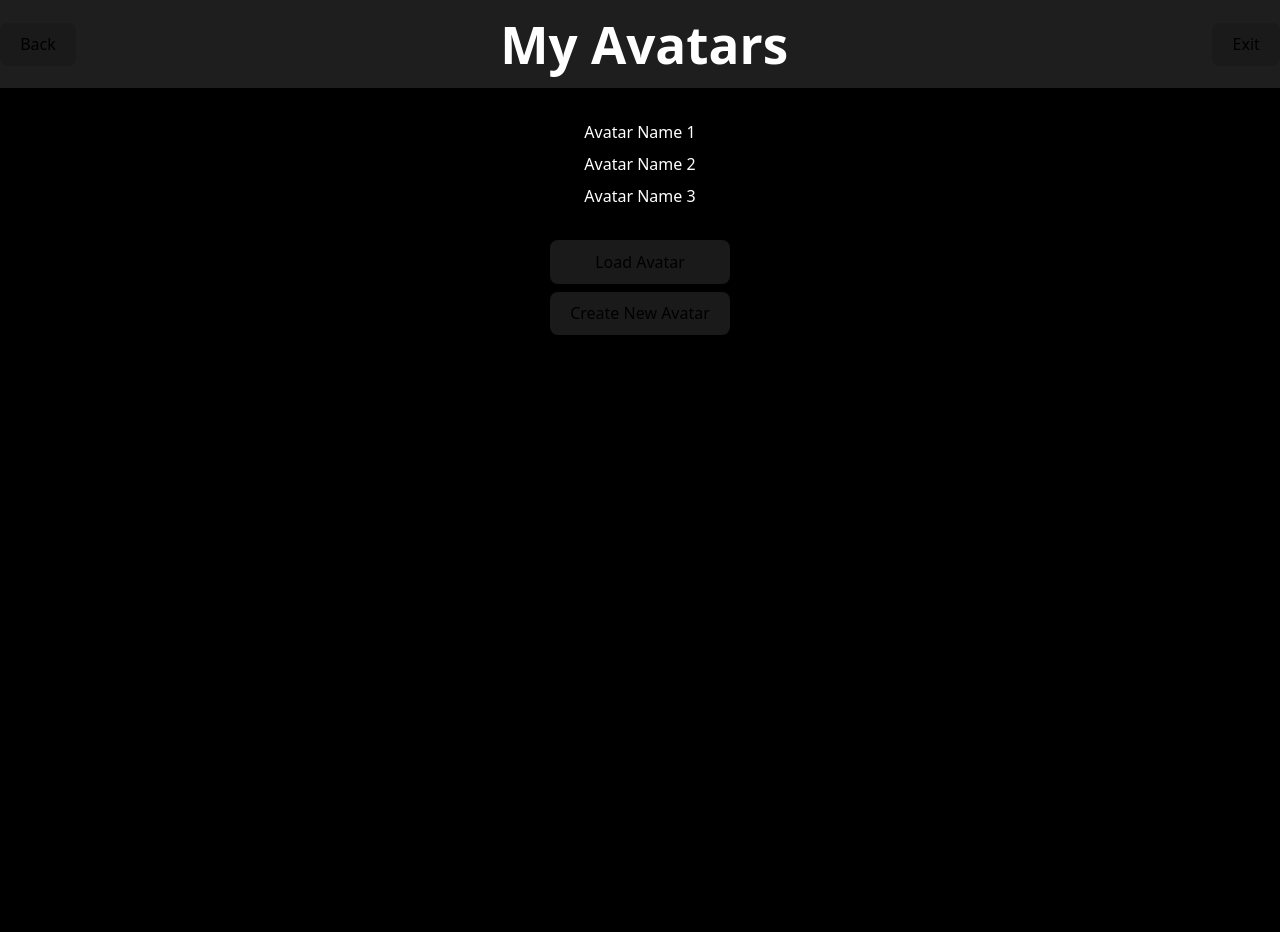
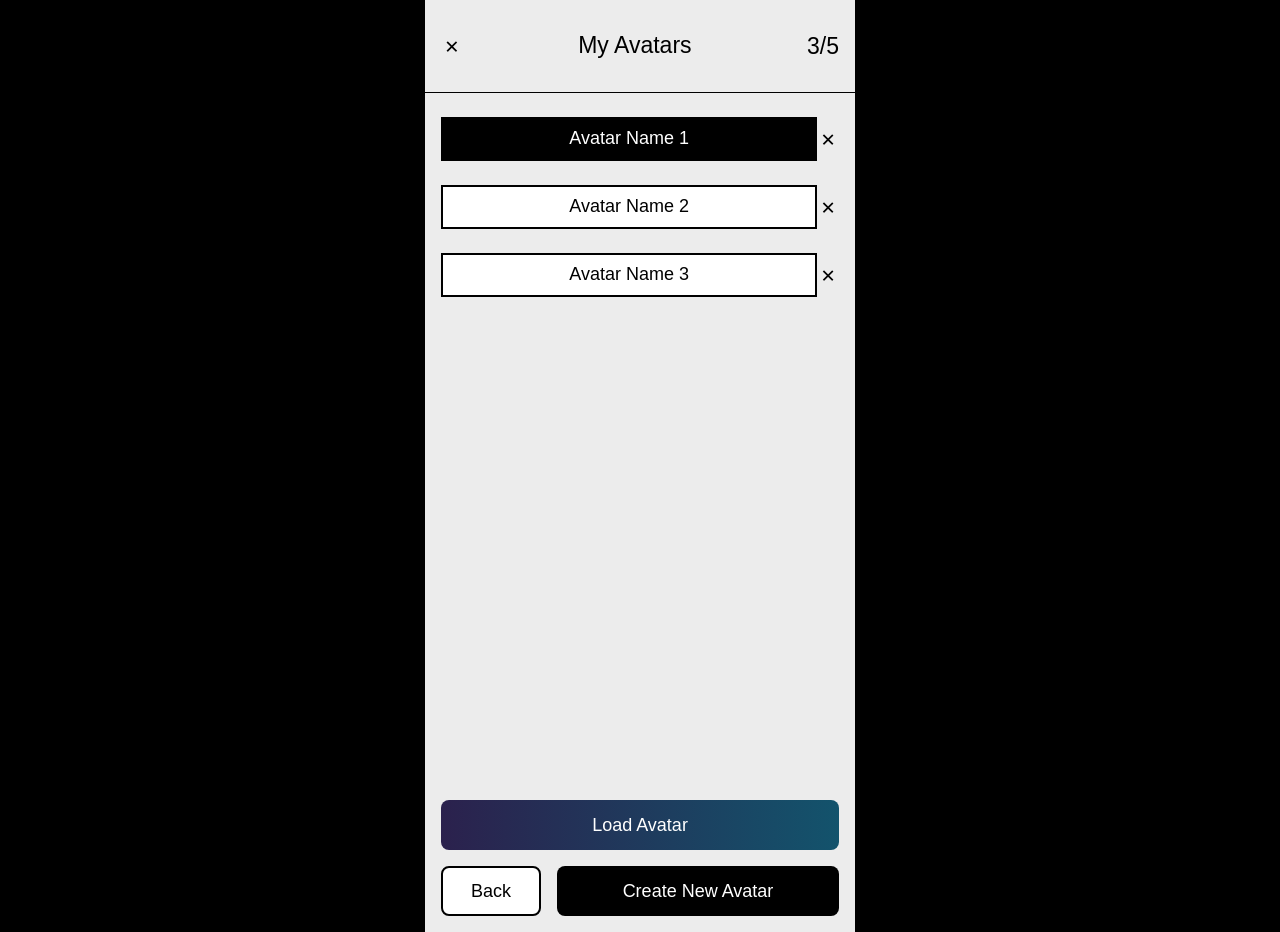
Before and after one commit to filipal/reagraph-vjezba, a React (Vite) app: page /logged-in in a window 1280 px wide. Before the commit the page ends 800 px from the top, so only its background shows below. Built offline with nearby package versions, Linux system fonts and the light colour scheme.

Commit message:
dodana slika

```diff
--- a/src/pages/LoggedInPage.css
+++ b/src/pages/LoggedInPage.css
@@ -1,45 +1,130 @@
 .logged-in-page {
-  color: #fff;
-  background: #000;
-  min-height: 100vh;
+  width: 430px;
+  min-height: 932px;
+  margin: 0 auto;
+  background: rgb(236, 236, 236);
   display: flex;
   flex-direction: column;
-  align-items: center;
 }
 
-.page-header {
-  width: 100%;
-  padding: 1rem;
+.header {
   display: flex;
+  align-items: center;
   justify-content: space-between;
-  align-items: center;
-  background: #1e1e1e;
+  padding: 16px;
+  border-bottom: 1px solid #000;
 }
 
-.page-header h1 {
-  margin: 0;
+.title {
+  display: flex;
+  flex-direction: row;
+  align-items: center;
+  font-family: "Outfit", sans-serif;
+  font-size: 23px;
+  font-weight: 400;
+  line-height: 29px;
+  color: #000;
+}
+
+.count {
+  font-family: "Outfit", sans-serif;
+  font-size: 23px;
+  font-weight: 400;
+  color: #000;
+}
+
+.icon-button {
+  background: none;
+  border: none;
+  font-size: 24px;
+  line-height: 1;
+  padding: 4px;
+  cursor: pointer;
+  color: #000;
 }
 
 .avatar-list {
   list-style: none;
-  padding: 0;
-  margin: 2rem 0;
-  display: flex;
-  flex-direction: column;
-  gap: 0.5rem;
+  padding: 24px 16px;
+  margin: 0;
+  flex: 1;
 }
 
-.container {
-  width: 100%;
-  height: 100vh;
+.avatar-item {
   display: flex;
-  justify-content: center;
   align-items: center;
-  background-color: #000;
+  margin-bottom: 24px;
 }
 
-.image {
-  max-width: 100%;
-  max-height: 100%;
-  object-fit: contain;
+.avatar-name {
+  flex: 1;
+  height: 40px;
+  display: flex;
+  align-items: center;
+  justify-content: center;
+  border: 2px solid #000;
+  background: #fff;
+  color: #000;
+  font-family: "Outfit", sans-serif;
+  font-size: 18px;
+  font-weight: 400;
 }
+
+.avatar-name.selected {
+  background: #000;
+  color: #fff;
+}
+
+.footer {
+  padding: 16px;
+}
+
+.button-load {
+  width: 100%;
+  height: 50px;
+  margin-bottom: 16px;
+  background: linear-gradient(to right, #2b214d, #13536c);
+  color: #fff;
+  font-family: "Outfit", sans-serif;
+  font-size: 18px;
+  font-weight: 400;
+  border: none;
+}
+
+.footer-actions {
+  display: flex;
+  gap: 16px;
+}
+
+.exit-button {
+  position: absolute;
+  width: 26.88px;
+  height: 3.39px;
+  left: 18.3px;
+  top: 20.7px;
+  transform: rotate(-135.00deg);
+  border-radius: 3px;
+  background: rgb(255, 255, 255);
+}
+
+.button-back {
+  flex: 0 0 100px;
+  height: 50px;
+  background: #fff;
+  border: 2px solid #000;
+  color: #000;
+  font-family: "Outfit", sans-serif;
+  font-size: 18px;
+  font-weight: 400;
+}
+
+.button-create {
+  flex: 1;
+  height: 50px;
+  background: #000;
+  color: #fff;
+  font-family: "Outfit", sans-serif;
+  font-size: 18px;
+  font-weight: 400;
+  border: none;
+}
--- a/src/pages/LoggedInPage.tsx
+++ b/src/pages/LoggedInPage.tsx
@@ -4,32 +4,50 @@ import './LoggedInPage.css'
 interface Avatar {
   id: number
   name: string
+  isSelected?: boolean
 }
 
 export default function LoggedInPage() {
   const navigate = useNavigate()
 
   const avatars: Avatar[] = [
-    { id: 1, name: 'Avatar Name 1' },
+    { id: 1, name: 'Avatar Name 1', isSelected: true },
     { id: 2, name: 'Avatar Name 2' },
     { id: 3, name: 'Avatar Name 3' },
   ]
 
   return (
     <div className="logged-in-page">
-      <header className="page-header">
-        <button onClick={() => navigate(-1)}>Back</button>
-        <h1>My Avatars</h1>
-        <button onClick={() => navigate('/')}>Exit</button>
+      <header className="header">
+        <button className="icon-button" onClick={() => navigate(-1)}>
+          ×
+        </button>
+        <h1 className="title">My Avatars</h1>
+        <span className="count">{avatars.length}/5</span>
       </header>
+
       <ul className="avatar-list">
-        {avatars.map((a) => (
-          <li key={a.id}>{a.name}</li>
+        {avatars.map((avatar) => (
+          <li key={avatar.id} className="avatar-item">
+            <div className={`avatar-name${avatar.isSelected ? ' selected' : ''}`}>{avatar.name}</div>
+            <button className="icon-button" aria-label="remove avatar">
+              ×
+            </button>
+          </li>
         ))}
       </ul>
-      <div className="actions">
-        <button onClick={() => alert('Load Avatar')}>Load Avatar</button>
-        <button onClick={() => alert('Create Avatar')}>Create New Avatar</button>
+      <div className="footer">
+        <button className="button-load" onClick={() => alert('Load Avatar')}>
+          Load Avatar
+        </button>
+        <div className="footer-actions">
+          <button className="button-back" onClick={() => navigate(-1)}>
+            Back
+          </button>
+          <button className="button-create" onClick={() => alert('Create Avatar')}>
+            Create New Avatar
+          </button>
+        </div>
       </div>
     </div>
   )
```
Also changed, not shown: src/assets/design from figma/WEB.svg (added).
